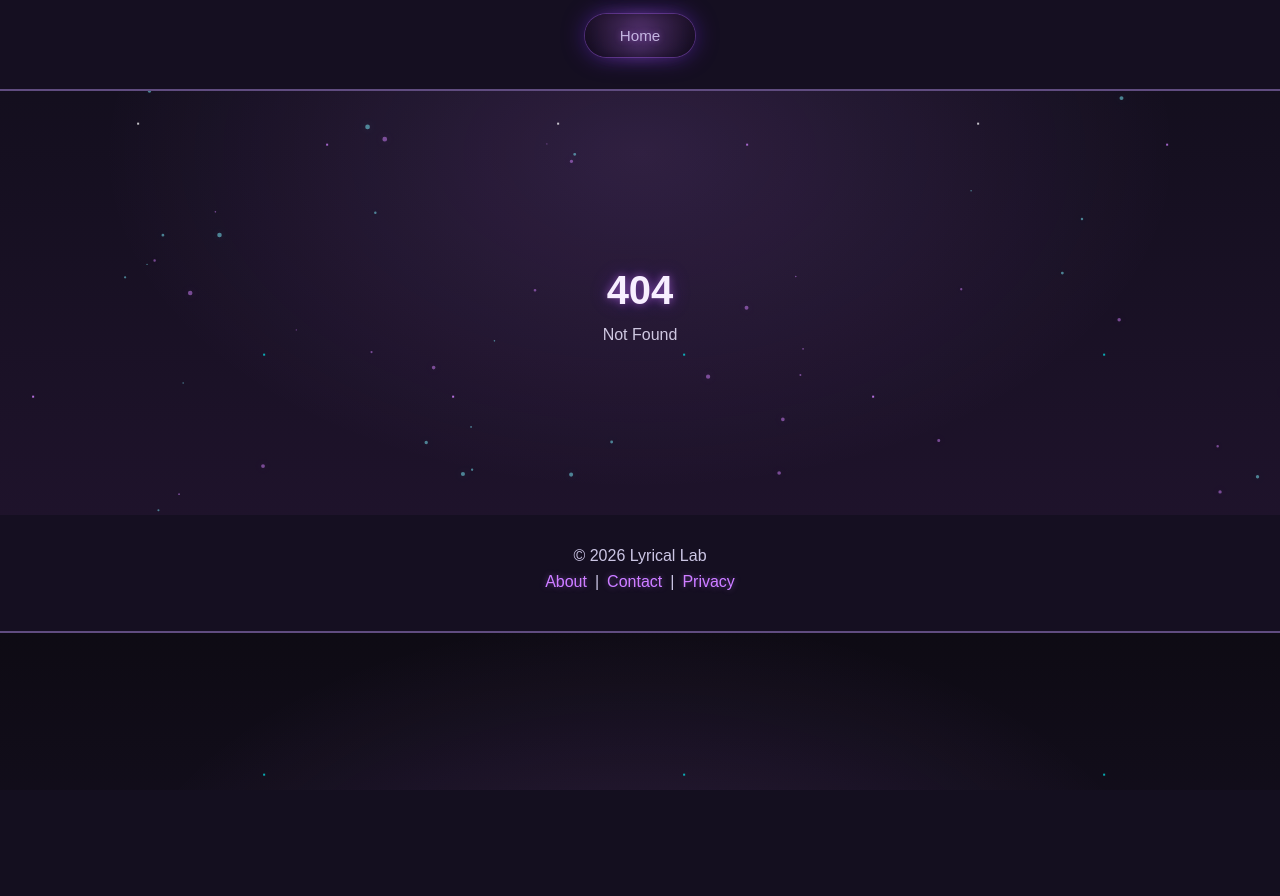
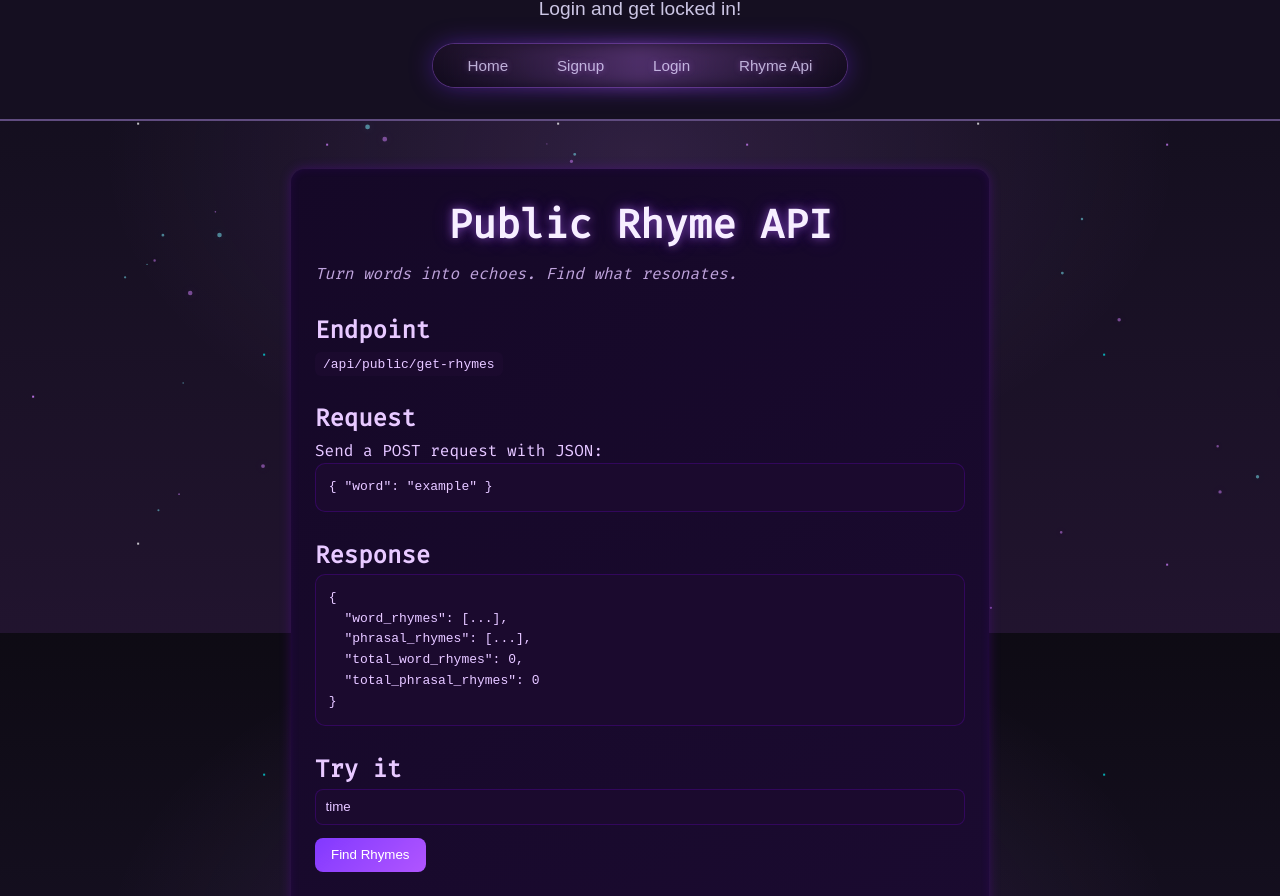
Before and after one commit to TripleMCodes/Lyrical-Lab-V1, a SvelteKit app in the folder my-app/: page /public-rhyme-engine in a window 1280 px wide. Before the commit this address had no page. Shown: the part 167-1063 px from the top of the page. Before the commit the page ends 957 px from the top, so only its background shows below. Built offline with nearby package versions, Linux system fonts and the light colour scheme.

Commit message:
add public rhyme api page

```diff
--- a/my-app/src/routes/Header.svelte
+++ b/my-app/src/routes/Header.svelte
@@ -50,6 +50,9 @@
 					<a href={`${resolve('/lyrical-lab/songs-library')}?page=1&size=4`}>Songs</a>
 				</li>
 				{/if}
+				<li aria-current={page.url.pathname === '/public-rhyme-engine'}>
+					<a href={`${resolve('/public-rhyme-engine')}`}>Rhyme Api</a>
+				</li>
 
 
 			</ul>
--- /dev/null
+++ b/my-app/src/routes/public-rhyme-engine/+page.svelte
@@ -0,0 +1,265 @@
+<script>
+	let exampleWord = $state('time');
+	let response = $state(null);
+	let loading = $state(false);
+    import {get_url} from "$lib/url_vars/urls_vars"
+
+	async function tryExample() {
+		loading = true;
+		response = null;
+
+		try {
+			const res = await fetch(`${get_url()}/api/public/get-rhymes`, {
+				method: 'POST',
+				headers: { 'Content-Type': 'application/json' },
+				body: JSON.stringify({ word: exampleWord })
+			});
+
+			response = await res.json();
+		} catch (err) {
+			response = { error: 'Request failed' };
+		} finally {
+			loading = false;
+		}
+	}
+
+	const curlExample = `curl -X POST ${get_url()}/api/public/get-rhymes \\
+  -H "Content-Type: application/json" \\
+  -d '{"word": "time"}'`;
+
+	const jsExample = `fetch('${get_url}/api/public/get-rhymes', {
+  method: 'POST',
+  headers: { 'Content-Type': 'application/json' },
+  body: JSON.stringify({ word: 'time' })
+})
+.then(res => res.json())
+.then(data => console.log(data));`;
+</script>
+
+<div class="api-container">
+	<h1>Public Rhyme API</h1>
+	<p class="tagline">Turn words into echoes. Find what resonates.</p>
+
+	<section>
+		<h2>Endpoint</h2>
+		<code>/api/public/get-rhymes</code>
+	</section>
+
+	<section>
+		<h2>Request</h2>
+		<p>Send a POST request with JSON:</p>
+		<pre>{`{ "word": "example" }`}</pre>
+	</section>
+
+	<section>
+		<h2>Response</h2>
+		<pre>{`{
+  "word_rhymes": [...],
+  "phrasal_rhymes": [...],
+  "total_word_rhymes": 0,
+  "total_phrasal_rhymes": 0
+}`}</pre>
+	</section>
+
+	<section>
+		<h2>Try it</h2>
+		<input bind:value={exampleWord} placeholder="Enter a word..." />
+		<button onclick={tryExample} disabled={loading}>
+			{loading ? 'Searching…' : 'Find Rhymes'}
+		</button>
+
+		{#if response}
+			<pre class="response">{JSON.stringify(response, null, 2)}</pre>
+		{/if}
+	</section>
+
+	<section>
+		<h2>Examples</h2>
+
+		<h3>cURL</h3>
+		<pre>{curlExample}</pre>
+
+		<h3>JavaScript</h3>
+		<pre>{jsExample}</pre>
+	</section>
+
+	<section class="rhyme-engine">
+	<h2>How the rhyme engine works</h2>
+
+		<p>
+			Most rhyme tools look at how words are <strong>spelled</strong>.
+			<br />
+			M-Prosody listens to how words <strong>sound</strong>.
+		</p>
+
+		<p>
+			When you enter a word, the engine breaks it down into:
+		</p>
+
+		<ul>
+			<li>how many beats it has</li>
+			<li>where the stress falls</li>
+			<li>how the vowel sounds flow</li>
+		</ul>
+
+		<p>
+			Then it searches for words and phrases that <strong>match that pattern</strong>—
+			especially toward the <em>end</em>, where rhymes naturally live.
+		</p>
+
+		<p>
+			That’s why it can find:
+		</p>
+
+		<ul>
+			<li><strong>multi-syllable rhymes</strong></li>
+			<li><strong>near (slant) rhymes</strong></li>
+			<li>and even rhymes for <strong>unusual or invented words</strong></li>
+		</ul>
+
+		<p>
+			Instead of giving you random matches, it <strong>ranks results by how strong the rhyme feels</strong>—
+			so the best ones rise to the top.
+		</p>
+
+		<p class="closing">
+			It doesn’t just match words.<br />
+			It follows the rhythm behind them.
+		</p>
+	</section>
+</div>
+
+<style>
+	.api-container {
+		max-width: 700px;
+		margin: 2rem auto;
+		padding: 1.5rem;
+		background: linear-gradient(145deg, #140824, #1f0d36);
+		border-radius: 14px;
+		box-shadow:
+			0 0 12px rgba(128, 0, 255, 0.25),
+			inset 0 0 10px rgba(128, 0, 255, 0.1);
+		color: #e2c6ff;
+		font-family: 'Fira Mono', monospace;
+	}
+
+	h1 {
+		margin-bottom: 0.3rem;
+	}
+
+	.tagline {
+		opacity: 0.8;
+		margin-bottom: 1.5rem;
+		font-style: italic;
+	}
+
+	section {
+		margin-bottom: 1.5rem;
+	}
+
+	code {
+		background: #1a0a2b;
+		padding: 0.3rem 0.5rem;
+		border-radius: 6px;
+	}
+
+	pre {
+		background: #1a0a2b;
+		padding: 0.8rem;
+		border-radius: 10px;
+		overflow-x: auto;
+		border: 1px solid rgba(128, 0, 255, 0.2);
+	}
+
+	input {
+		width: 100%;
+		padding: 0.6rem;
+		margin-bottom: 0.8rem;
+		border-radius: 8px;
+		border: 1px solid rgba(128, 0, 255, 0.2);
+		background: #1a0a2b;
+		color: #e2c6ff;
+	}
+
+	button {
+		padding: 0.6rem 1rem;
+		border-radius: 8px;
+		border: none;
+		background: linear-gradient(135deg, #7c3aed, #a855f7);
+		color: white;
+		cursor: pointer;
+	}
+
+	.response {
+		margin-top: 1rem;
+		max-height: 300px;
+		overflow-y: auto;
+		overflow-x: hidden;
+
+		padding: 0.8rem;
+		border-radius: 10px;
+		background: #1a0a2b;
+		border: 1px solid rgba(128, 0, 255, 0.2);
+
+		/* Firefox */
+		scrollbar-width: thin;
+		scrollbar-color: #a855f7 transparent;
+		}
+
+	.response::-webkit-scrollbar {
+		width: 8px;
+	}
+
+	.response::-webkit-scrollbar-track {
+		background: transparent;
+	}
+
+	.response::-webkit-scrollbar-thumb {
+		background: linear-gradient(180deg, #7c3aed, #a855f7);
+		border-radius: 10px;
+		box-shadow: 0 0 6px rgba(168, 85, 247, 0.5);
+	}
+
+	.response::-webkit-scrollbar-thumb:hover {
+		background: linear-gradient(180deg, #9333ea, #c084fc);
+	}
+
+
+	.rhyme-engine {
+		max-width: 650px;
+		margin: 3rem auto;
+		padding: 1.5rem;
+		background: linear-gradient(145deg, #140824, #1f0d36);
+		border-radius: 14px;
+		box-shadow:
+			0 0 12px rgba(128, 0, 255, 0.25),
+			inset 0 0 10px rgba(128, 0, 255, 0.1);
+		color: #e2c6ff;
+		font-family: 'Fira Mono', monospace;
+	}
+
+	.rhyme-engine h2 {
+		margin-bottom: 1rem;
+		color: #d8b3ff;
+	}
+
+	.rhyme-engine p {
+		margin-bottom: 1rem;
+		line-height: 1.5;
+	}
+
+	.rhyme-engine ul {
+		margin: 0.5rem 0 1rem 1.2rem;
+	}
+
+	.rhyme-engine li {
+		margin-bottom: 0.3rem;
+	}
+
+	.rhyme-engine .closing {
+		margin-top: 1.5rem;
+		font-style: italic;
+		text-align: center;
+		color: #c084fc;
+	}
+</style>
--- /dev/null
+++ b/my-app/src/routes/public-rhyme-engine/+page.ts
@@ -0,0 +1,14 @@
+export const load = () => {
+    return {
+        logo: {
+            title: 'M-Prosody',
+            tagline: 'Login and get locked in!'
+        },
+         urls: {
+            writing: false,
+            login: true,
+            signup: true,
+            songs:false
+        }
+    }
+}
```
Also changed, not shown: my-app/src/routes/+page.svelte (+13 -0 lines).
